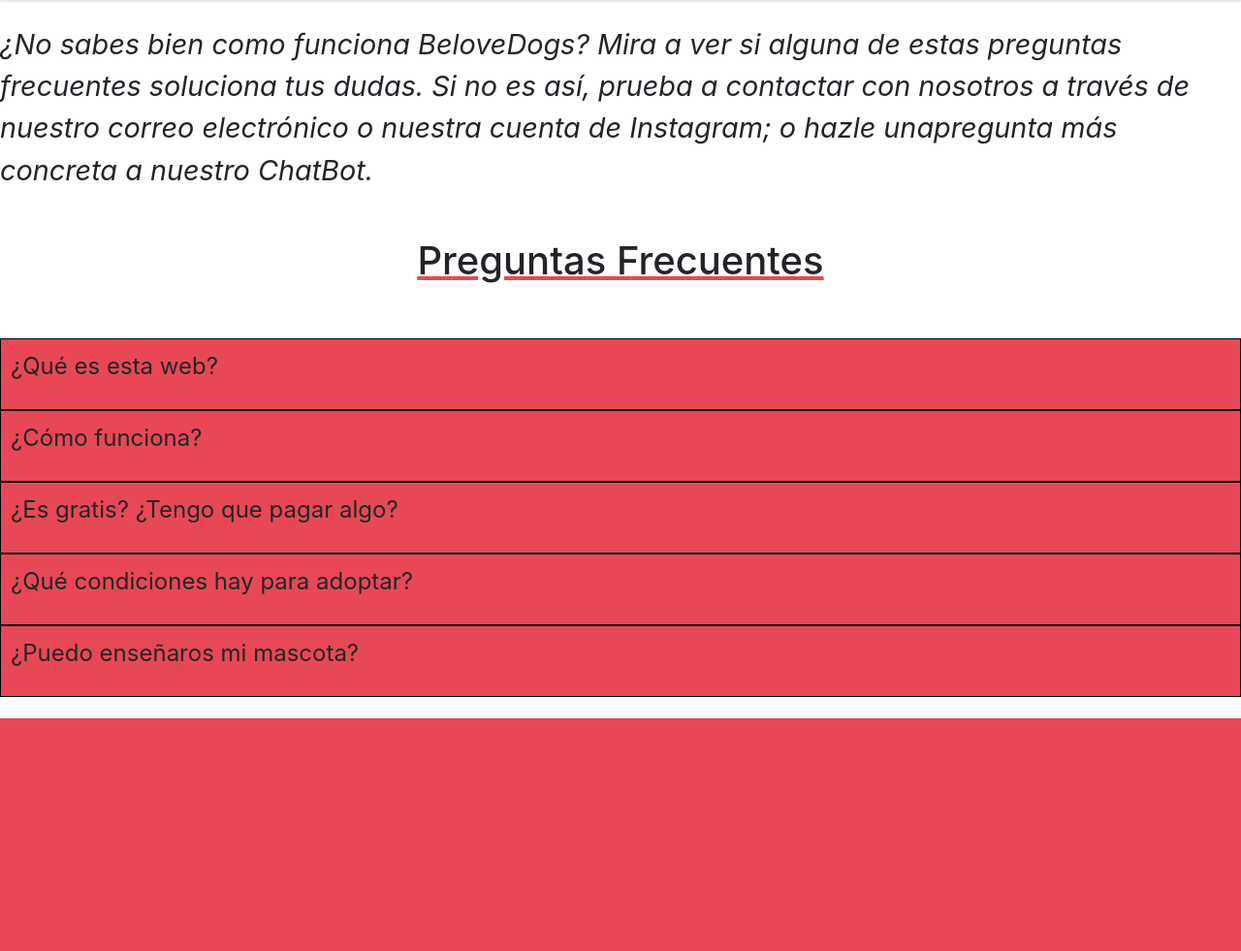
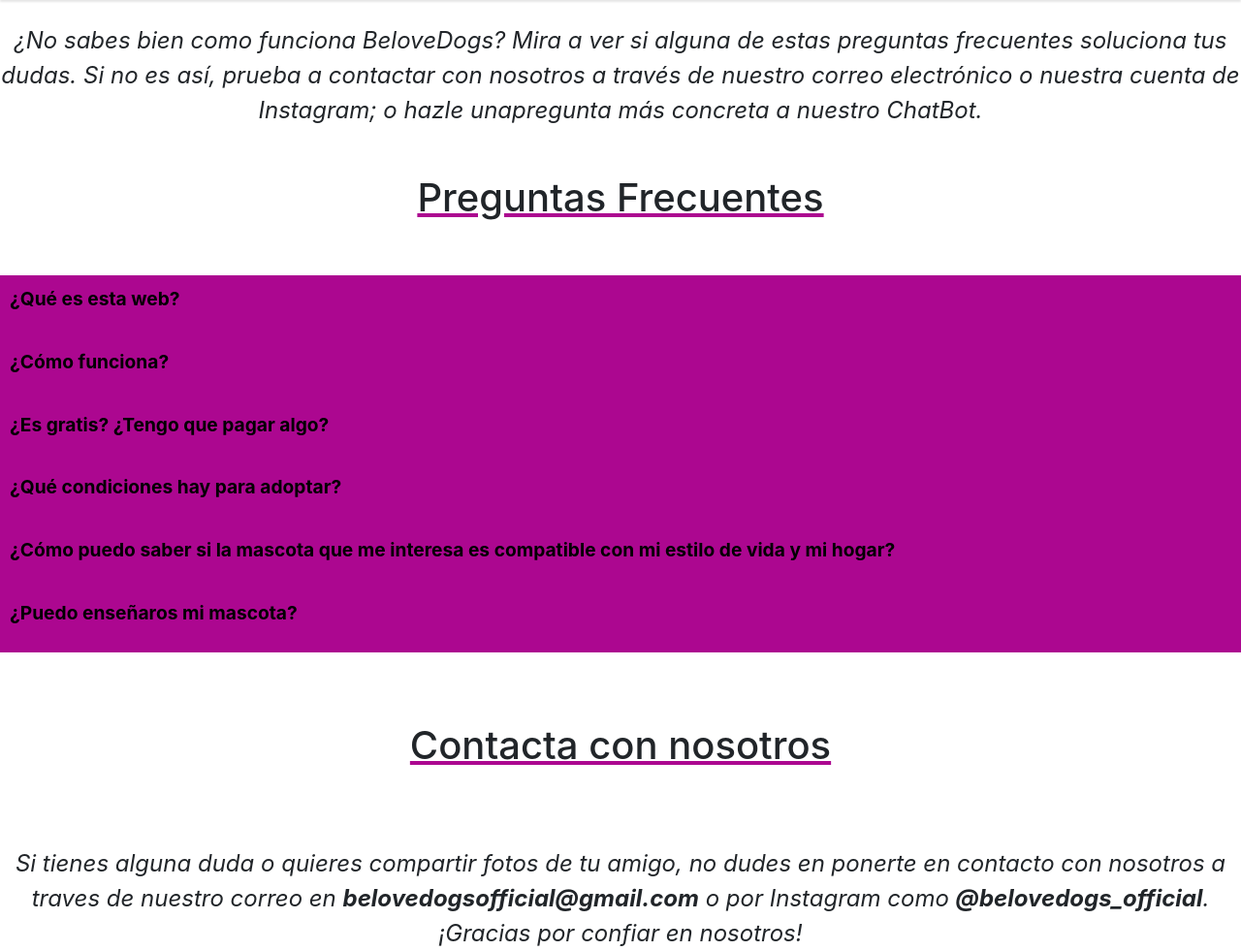
Before and after one commit to ignamart03/BeloveDogs_PHP, a PHP site: page /ayuda.php in a window 1280 px wide. Shown: the part 59-1040 px from the top of the page at 97% size. Before the commit the page ends 800 px from the top, so only its background shows below. Run offline with PHP 8.4, Linux system fonts and the light colour scheme.

Commit message:
Help page created

```diff
--- a/ayuda.php
+++ b/ayuda.php
@@ -61,8 +61,9 @@
     <h1>Preguntas Frecuentes</h1>
     <br><br>
 
+<div class="allBoxes">
   <div class="caja" onclick="toggleDropdown(this)">
-    <p>¿Qué es esta web?</p>
+    <p class="titulo"><b>¿Qué es esta web?</b></p>
         <div class="dropdown">
             <p>
                 BeloveDogs ofrece a los usuarios una plataforma en la cual encontar varios servicios sobre mascotas. Entre ellos se encuentran
@@ -73,7 +74,7 @@
   </div>
 
   <div class="caja" onclick="toggleDropdown(this)">
-    <p>¿Cómo funciona?</p>
+    <p class="titulo"><b>¿Cómo funciona?</b></p>
         <div class="dropdown">
             <p>
                 En BeloveDogs encontraras, por ejemplo, los artículos más destacados y mejor valorados de distintas webs de compra.
@@ -84,7 +85,7 @@
   </div>
 
   <div class="caja" onclick="toggleDropdown(this)">
-    <p>¿Es gratis? ¿Tengo que pagar algo?</p>
+    <p class="titulo"><b>¿Es gratis? ¿Tengo que pagar algo?</b></p>
         <div class="dropdown">
             <p>
                 Nuestra web es totalmente gratuita. Puedes registrarte y navegar sin pagar absolutamente nada.
@@ -94,7 +95,7 @@
   </div>
 
   <div class="caja" onclick="toggleDropdown(this)">
-    <p>¿Qué condiciones hay para adoptar?</p>
+    <p class="titulo"><b>¿Qué condiciones hay para adoptar?</b></p>
         <div class="dropdown">
             <p>
                 Las condiciones para la adopción las pondrá cada autor. Al fin y al cabo, es la persona propietaria del animal.
@@ -105,7 +106,18 @@
   </div>
 
   <div class="caja" onclick="toggleDropdown(this)">
-    <p>¿Puedo enseñaros mi mascota?</p>
+    <p class="titulo"><b>¿Cómo puedo saber si la mascota que me interesa es compatible con mi estilo de vida y mi hogar?</b></p>
+        <div class="dropdown">
+            <p>
+                Los dueños de los anuncios publicados añadirán la información necesaria para que los usuarios interesados estén al tanto
+                de los cuidados y las necesidades que precisa la mascota. Pero si sigues teniendo dudas, podrás ponerte en contacto con ellos
+                para que puedan solucionartelas todas.
+            </p>
+        </div>
+  </div>
+
+  <div class="caja" onclick="toggleDropdown(this)">
+    <p class="titulo"><b>¿Puedo enseñaros mi mascota?</b></p>
         <div class="dropdown">
             <p>
             ¡Por supuesto! Si tienes mascotas adoptadas y quieres que la gente las conozca, ¡envíanos fotos!
@@ -115,6 +127,20 @@
         </div>
   </div>
 
+  </div>
+
+    <br><br><br>
+    <h1>Contacta con nosotros</h1>
+    <br><br>
+
+    <br>
+    <div class="ayudaS">
+        <i>
+            Si tienes alguna duda o quieres compartir fotos de tu amigo, no dudes en ponerte en contacto con nosotros a traves de nuestro correo
+            en <b>belovedogsofficial@gmail.com</b> o por Instagram como <b>@belovedogs_official</b>. ¡Gracias por confiar en nosotros!
+        </i>
+    </div>
+
     <script src="https://code.jquery.com/jquery-3.5.1.slim.min.js"></script>
     <script src="https://stackpath.bootstrapcdn.com/bootstrap/4.5.2/js/bootstrap.min.js"></script>
 </body>
--- a/styles/ayuda.css
+++ b/styles/ayuda.css
@@ -1,29 +1,52 @@
 h1 {
     text-align: center;
-    text-decoration: underline solid #e84855;
+    text-decoration: underline solid #ac0790;
+}
+
+.allBoxes {
+    background-color: #ac0790;
 }
 
 .caja {
-    border: 1px solid black;
+    border: 1px;
     padding: 10px;
+    cursor: pointer;
+    font-size: 120%;
+    color: white;
+}
 
-    cursor: pointer;
-    font-size: 150%;
-    background-color: #e84855;
+.titulo {
+    font-style: inherit;
+    color: black;
 }
 
 .dropdown {
     display: none;
     margin-top: 10px;
     padding: 10px;
-    background-color: #e84855;
+    animation: fade-in 1.5s ease forwards;
 }
 
 .caja.clicked .dropdown {
     display: block;
 }
 
+.caja:not(.clicked) .dropdown {
+    animation-name: fade-out 1.5s ease forwards;
+}
+
 .ayudaS {
     display: flex;
-    font-size: 180%;
+    font-size: 150%;
+    text-align: center;
 }
+
+@keyframes fade-in {
+    0% { opacity: 0; transform: translateY(-10px); }
+    100% { opacity: 1; transform: translateY(0); }
+}
+
+@keyframes fade-out {
+    from { opacity: 1; transform: translateY(0); }
+    to { opacity: 0; transform: translateY(-10px); }
+}
```
